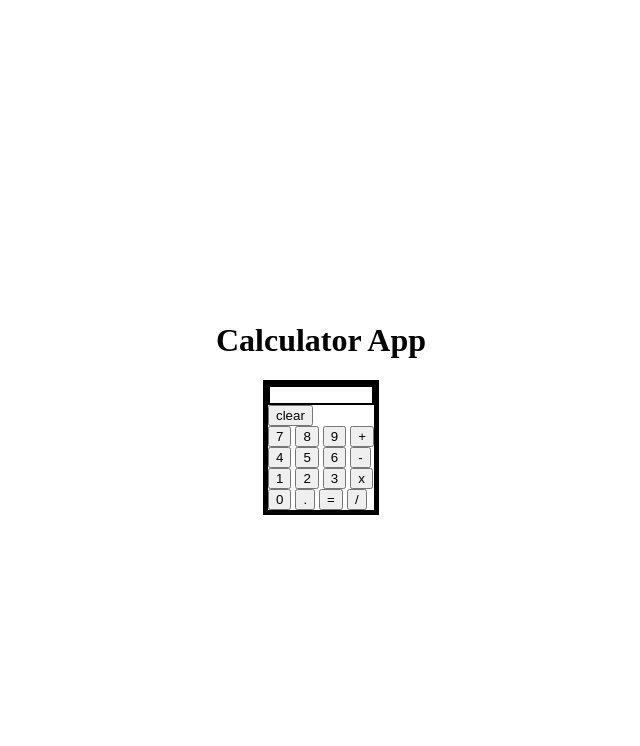
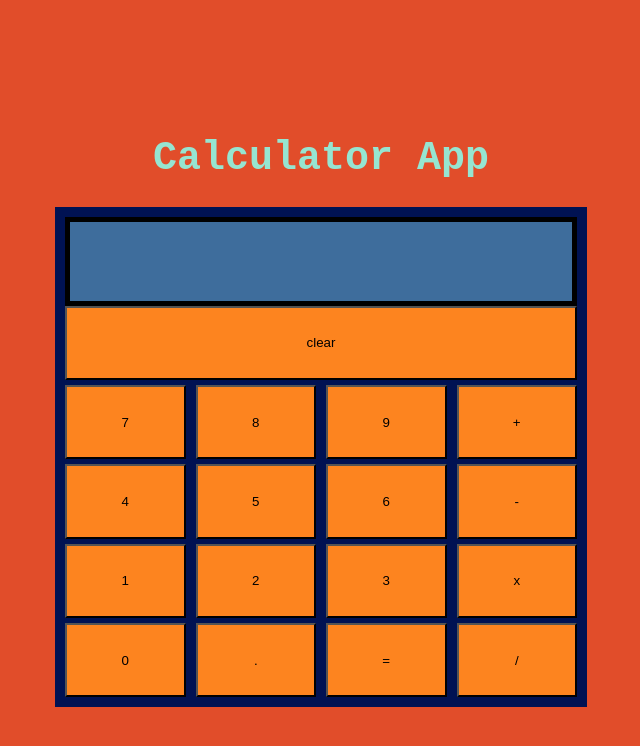
Before and after one commit to matta628/calculator, a plain HTML site: page index.html in a window 1280 px wide. Shown: the whole page, without its empty margins (327-967 px from the left). Drawn offline with Linux system fonts and the light colour scheme.

Commit message:
Add styling to the calculator

```diff
--- a/index.html
+++ b/index.html
@@ -12,28 +12,28 @@
     <div class="calculator">
         <div class="display"></div>
         <div class="buttons">
-            <div class="row0">
+            <div class="row">
                 <button id="clear">clear</button>
             </div>
-            <div class="row1">
+            <div class="row">
                 <button class="digit" id="seven">7</button>
                 <button class="digit" id="eight">8</button>
                 <button class="digit" id="nine">9</button>
                 <button class="operator" id="add">+</button>
             </div>
-            <div class="row2">
+            <div class="row">
                 <button class="digit" id="four">4</button>
                 <button class="digit" id="five">5</button>
                 <button class="digit" id="six">6</button>
                 <button class="operator" id="subtract">-</button>
             </div>
-            <div class="row3">
+            <div class="row">
                 <button class="digit" id="one">1</button>
                 <button class="digit" id="two">2</button>
                 <button class="digit" id="three">3</button>
                 <button class="operator" id="multiply">x</button>
             </div>
-            <div class="row4">
+            <div class="row">
                 <button class="digit" id="zero">0</button>
                 <button id="decimal">.</button>
                 <button id="equals">=</button>
--- a/style.css
+++ b/style.css
@@ -5,11 +5,46 @@ body{
     flex-direction: column;
     justify-content: center;
     align-items: center;
+    background-color : #E14D2A;
+}
+.title{
+    color : #96E5D1;
+    font-size: 20px;
+    font-weight: 700;
+    font-family : 'Courier New', Courier, monospace;
 }
 .calculator{
-    border: 5px solid black;
+    height: 60%;
+    width: 40%;
+    background-color : #001253;
+    border: 10px solid #001253;
+    display: flex;
+    flex-direction: column;
+    justify-content: center;
 }
 .display {
-    border: 2px solid black;
-    height: 1em;
+    font-size: 30px;
+    font-weight: 900;
+    background-color :#3E6D9C;
+    border: 5px solid black;
+    flex: 1;
+    display: flex;
+    justify-content: right;
+    align-items: center;
 }
+.buttons {
+    flex: 5;
+    display: flex;
+    flex-direction: column;
+    gap: 5px;
+}
+.row {
+    flex: 1;
+    display: flex;
+    justify-content: space-between;
+    gap: 10px;
+}
+button {
+    background-color: #FD841F;
+    flex: 1;
+}
```
